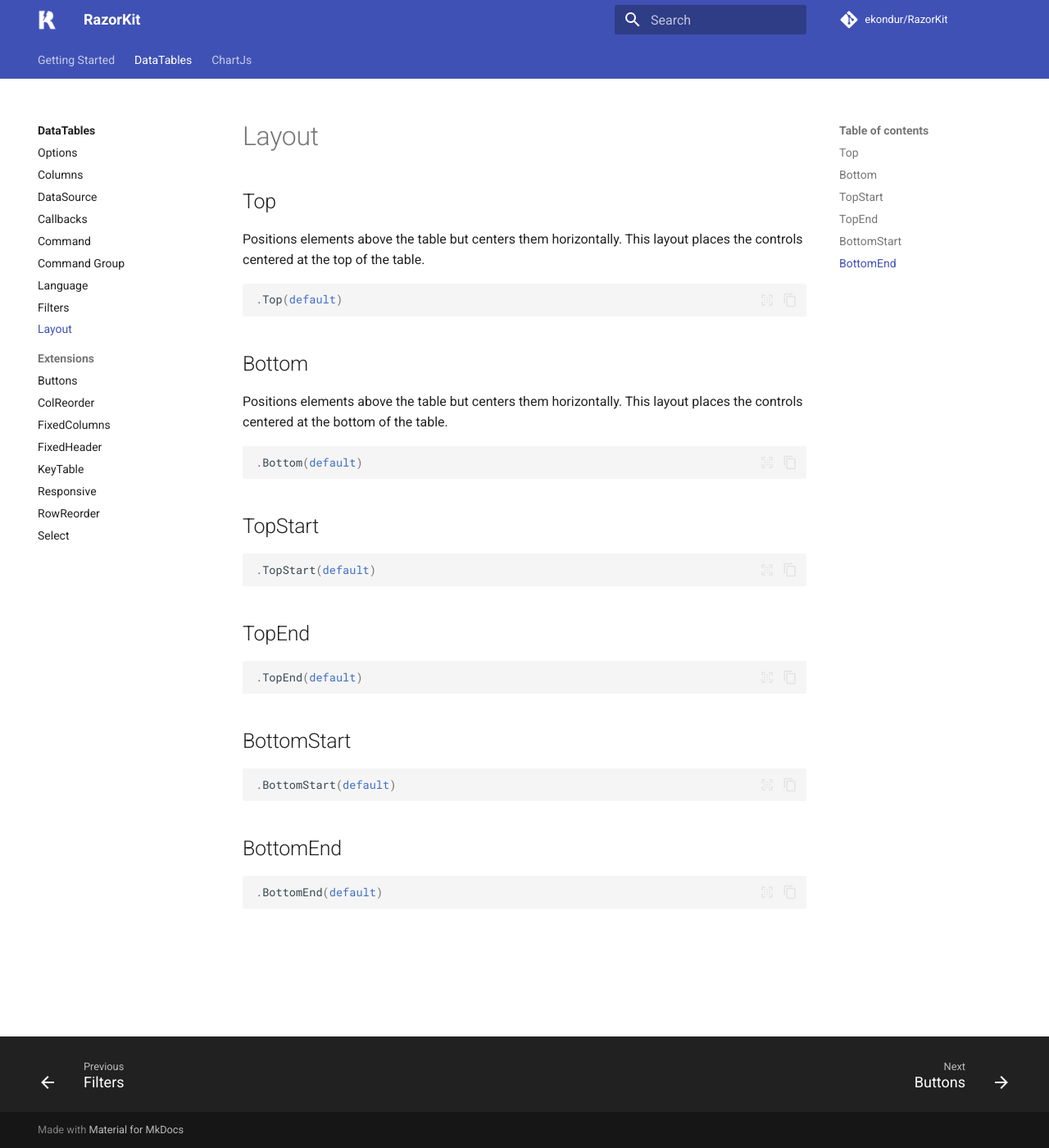
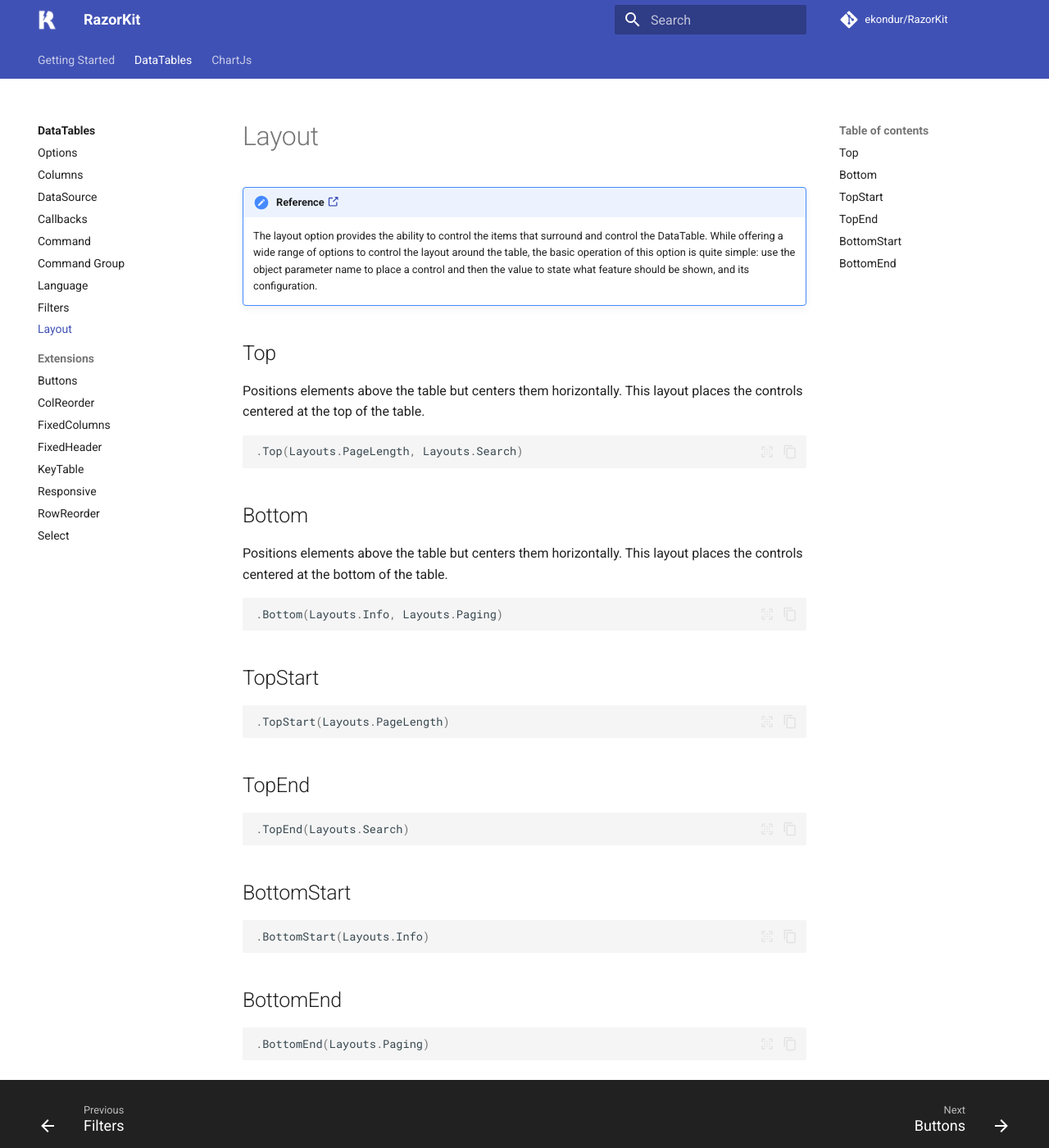
Before and after one commit to ekondur/RazorKit, an MkDocs documentation site: the page built from docs/datatables/layout.md, in a window 1280 px wide and 1400 px high. Shown: the whole window at 82% size. Built offline with MkDocs 1.6.1 and Material for MkDocs 9.7.7, drawn with Linux system fonts in a browser that asks for light colours; comment, search, counter and statistics services are not loaded.

Commit message:
updated layout docs

````diff
--- a/docs/datatables/layout.md
+++ b/docs/datatables/layout.md
@@ -1,37 +1,42 @@
+!!! note "Reference [:octicons-link-external-16:](https://datatables.net/reference/option/layout)"
+	The layout option provides the ability to control the items that surround and control the DataTable.
+	While offering a wide range of options to control the layout around the table, the basic operation of this option is quite simple:
+	use the object parameter name to place a control and then the value to state what feature should be shown, and its configuration.
+
 ## Top
 Positions elements above the table but centers them horizontally.
-            This layout places the controls centered at the top of the table.
+This layout places the controls centered at the top of the table.
 ```csharp
-.Top(default)
+.Top(Layouts.PageLength, Layouts.Search)
 ```
 
 ## Bottom
 Positions elements above the table but centers them horizontally.
-            This layout places the controls centered at the bottom of the table.
+This layout places the controls centered at the bottom of the table.
 ```csharp
-.Bottom(default)
+.Bottom(Layouts.Info, Layouts.Paging)
 ```
 
 ## TopStart
 
 ```csharp
-.TopStart(default)
+.TopStart(Layouts.PageLength)
 ```
 
 ## TopEnd
 
 ```csharp
-.TopEnd(default)
+.TopEnd(Layouts.Search)
 ```
 
 ## BottomStart
 
 ```csharp
-.BottomStart(default)
+.BottomStart(Layouts.Info)
 ```
 
 ## BottomEnd
 
 ```csharp
-.BottomEnd(default)
+.BottomEnd(Layouts.Paging)
 ```
````
